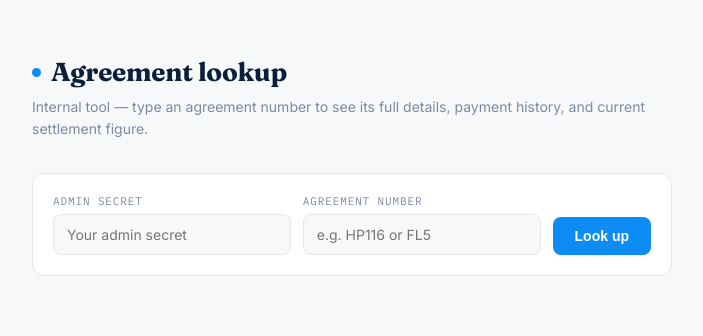
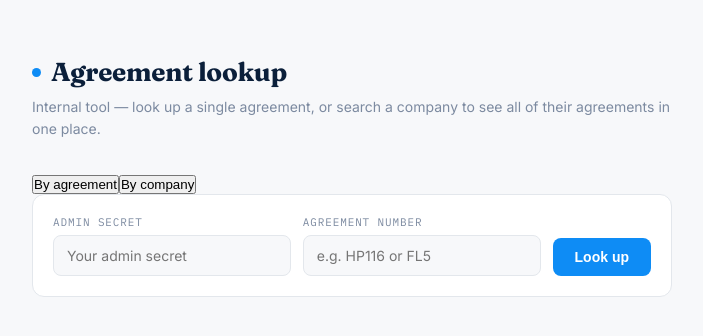
Before and after one commit to FFG2026/ffg-portal, a Next.js app: page /admin/lookup in a window 1280 px wide. Shown: the top 336 px of the page, without its empty margins (288-991 px from the left). Built offline with nearby package versions, Linux system fonts and the light colour scheme.

Commit message:
Update page.tsx

```diff
--- a/app/admin/lookup/page.tsx
+++ b/app/admin/lookup/page.tsx
@@ -35,10 +35,37 @@ type LookupResult = {
   }[];
 };
 
+type CompanyAgreement = {
+  agreement_number: string;
+  agreement_type: string;
+  asset_description: string | null;
+  monthly_instalment: number;
+  paid_count: number;
+  term_months: number;
+  live: boolean;
+  settlement_figure: number;
+  has_schedule: boolean;
+  gocardless_mandate_id: string | null;
+};
+
+type CompanyResult = {
+  mode: "company";
+  customers: {
+    company_name: string;
+    email: string | null;
+    has_portal_login: boolean;
+    agreements: CompanyAgreement[];
+  }[];
+};
+
 export default function AgreementLookupPage() {
   const [secret, setSecret] = useState("");
-  const [agreementNumber, setAgreementNumber] = useState("");
+  const [searchMode, setSearchMode] = useState<"agreement" | "company">(
+    "agreement"
+  );
+  const [query, setQuery] = useState("");
   const [result, setResult] = useState<LookupResult | null>(null);
+  const [companyResult, setCompanyResult] = useState<CompanyResult | null>(null);
   const [error, setError] = useState("");
   const [loading, setLoading] = useState(false);
   const [scheduleOpen, setScheduleOpen] = useState(false);
@@ -55,20 +82,25 @@ export default function AgreementLookupPage() {
         })
       : "—";
 
-  const lookup = async (e: React.FormEvent) => {
-    e.preventDefault();
-    if (!secret.trim() || !agreementNumber.trim()) return;
+  const runLookup = async (
+    mode: "agreement" | "company",
+    value: string
+  ) => {
+    if (!secret.trim() || !value.trim()) return;
     setLoading(true);
     setError("");
     setResult(null);
+    setCompanyResult(null);
     setScheduleOpen(false);
     try {
       const res = await fetch(
-        `/api/admin/agreement-lookup?secret=${encodeURIComponent(secret.trim())}&agreement=${encodeURIComponent(agreementNumber.trim())}`
+        `/api/admin/agreement-lookup?secret=${encodeURIComponent(secret.trim())}&${mode}=${encodeURIComponent(value.trim())}`
       );
       const data = await res.json();
       if (!res.ok) {
         setError(data.error || "Something went wrong");
+      } else if (data.mode === "company") {
+        setCompanyResult(data);
       } else {
         setResult(data);
       }
@@ -79,6 +111,11 @@ export default function AgreementLookupPage() {
     }
   };
 
+  const lookup = (e: React.FormEvent) => {
+    e.preventDefault();
+    runLookup(searchMode, query);
+  };
+
   return (
     <div className="lookup-page">
       <div className="lookup-wrap">
@@ -87,9 +124,26 @@ export default function AgreementLookupPage() {
           <h1>Agreement lookup</h1>
         </div>
         <p className="lookup-sub">
-          Internal tool — type an agreement number to see its full details,
-          payment history, and current settlement figure.
+          Internal tool — look up a single agreement, or search a company to
+          see all of their agreements in one place.
         </p>
+
+        <div className="lookup-modes">
+          <button
+            className={`lookup-mode ${searchMode === "agreement" ? "active" : ""}`}
+            onClick={() => setSearchMode("agreement")}
+            type="button"
+          >
+            By agreement
+          </button>
+          <button
+            className={`lookup-mode ${searchMode === "company" ? "active" : ""}`}
+            onClick={() => setSearchMode("company")}
+            type="button"
+          >
+            By company
+          </button>
+        </div>
 
         <form className="lookup-form" onSubmit={lookup}>
           <div className="lookup-field">
@@ -103,12 +157,18 @@ export default function AgreementLookupPage() {
             />
           </div>
           <div className="lookup-field">
-            <label>Agreement number</label>
+            <label>
+              {searchMode === "agreement" ? "Agreement number" : "Company name"}
+            </label>
             <input
               type="text"
-              value={agreementNumber}
-              onChange={(e) => setAgreementNumber(e.target.value)}
-              placeholder="e.g. HP116 or FL5"
+              value={query}
+              onChange={(e) => setQuery(e.target.value)}
+              placeholder={
+                searchMode === "agreement"
+                  ? "e.g. HP116 or FL5"
+                  : "e.g. Howe, Seymour, Mulberry"
+              }
               autoComplete="off"
             />
           </div>
@@ -118,6 +178,76 @@ export default function AgreementLookupPage() {
         </form>
 
         {error && <div className="lookup-error">{error}</div>}
+
+        {companyResult &&
+          companyResult.customers.map((c) => (
+            <div className="lookup-card" key={c.company_name}>
+              <div className="lookup-company">{c.company_name}</div>
+              <div className="lookup-email">
+                {c.email || "no email on file"}
+                {c.has_portal_login ? " · portal linked" : " · no portal login yet"}
+                {" · "}
+                {c.agreements.length} agreement
+                {c.agreements.length === 1 ? "" : "s"}
+              </div>
+
+              <table className="lookup-table">
+                <thead>
+                  <tr>
+                    <th>Agreement</th>
+                    <th>Asset</th>
+                    <th>Paid</th>
+                    <th>Settlement</th>
+                    <th></th>
+                  </tr>
+                </thead>
+                <tbody>
+                  {c.agreements.map((a) => (
+                    <tr key={a.agreement_number}>
+                      <td>
+                        <strong>{a.agreement_number}</strong>
+                        <div className="lookup-flags">
+                          <span
+                            className={`lookup-status ${a.live ? "live" : "finished"}`}
+                          >
+                            {a.live ? "Live" : "Finished"}
+                          </span>
+                          {!a.has_schedule && (
+                            <span className="lookup-warn">No schedule</span>
+                          )}
+                          {!a.gocardless_mandate_id && (
+                            <span className="lookup-warn">No mandate</span>
+                          )}
+                        </div>
+                      </td>
+                      <td>
+                        {a.asset_description &&
+                        !a.asset_description.startsWith("Pending") ? (
+                          a.asset_description
+                        ) : (
+                          <span className="lookup-warn">Not on file</span>
+                        )}
+                      </td>
+                      <td className="mono">
+                        {a.paid_count}/{a.term_months}
+                      </td>
+                      <td className="mono">{gbp(a.settlement_figure)}</td>
+                      <td>
+                        <span
+                          className="lookup-toggle"
+                          onClick={() =>
+                            runLookup("agreement", a.agreement_number)
+                          }
+                        >
+                          Open
+                        </span>
+                      </td>
+                    </tr>
+                  ))}
+                </tbody>
+              </table>
+            </div>
+          ))}
 
         {result && (
           <div className="lookup-result">
```
